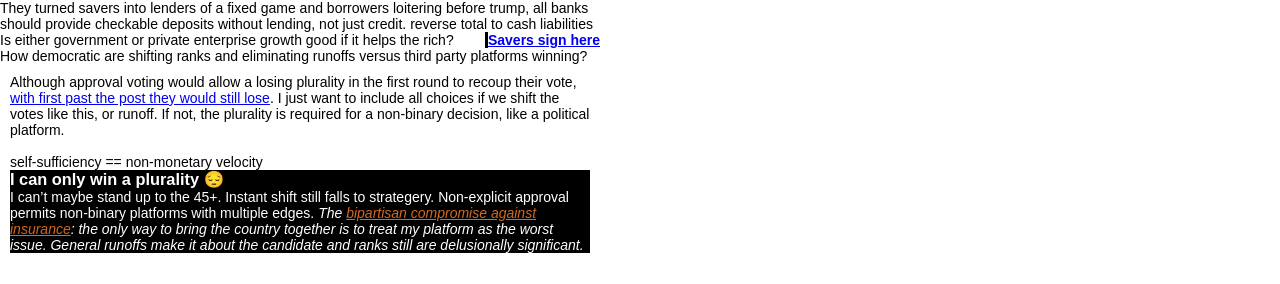
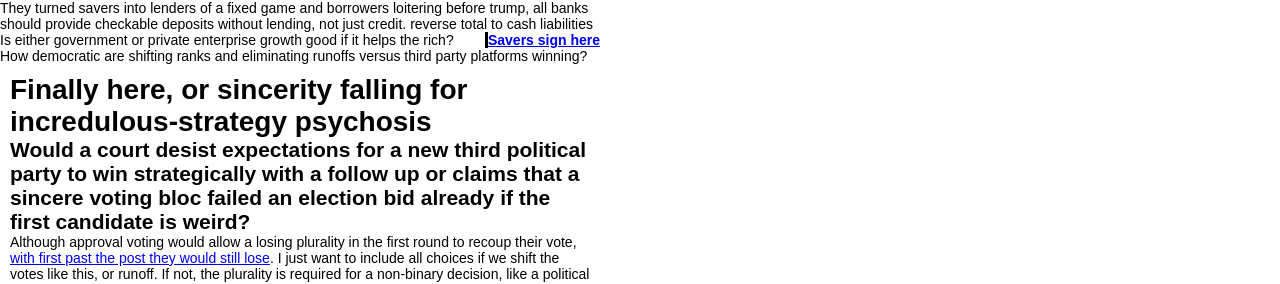
Before and after one commit to NickCarducci/TruncatedWholesaleTax, a React (Create React App) app: page / in a window 1280 px wide. Both pictures are taken after a click on the element "Voting". Shown: the part 176-460 px from the top of the page. Built offline with nearby package versions, Linux system fonts and the light colour scheme; a web font is replaced by a local one.

Commit message:
Update Voting.js

```diff
--- a/src/pages/Voting.js
+++ b/src/pages/Voting.js
@@ -1,8 +1,6 @@
 import React from "react";
 export default class Voting extends React.Component {
-  constructor(props) {
-    super(props);
-  }
+  state = {};
   render() {
     const space = " ";
     return (
@@ -11,6 +9,15 @@
         party platforms winning?
         <br />
         <div style={{ padding: "10px" }}>
+          <h1>
+            Finally here, or sincerity falling for incredulous-strategy
+            psychosis
+          </h1>
+          <h2>
+            Would a court desist expectations for a new third political party to
+            win strategically with a follow up or claims that a sincere voting
+            bloc failed an election bid already if the first candidate is weird?
+          </h2>
           Although approval voting would allow a losing plurality in the first
           round to recoup their vote,{space}
           <a href="https://stats.stackexchange.com/questions/595284/what-can-statistics-tell-us-about-instant-runoff-or-ranked-choice-voting">
```
